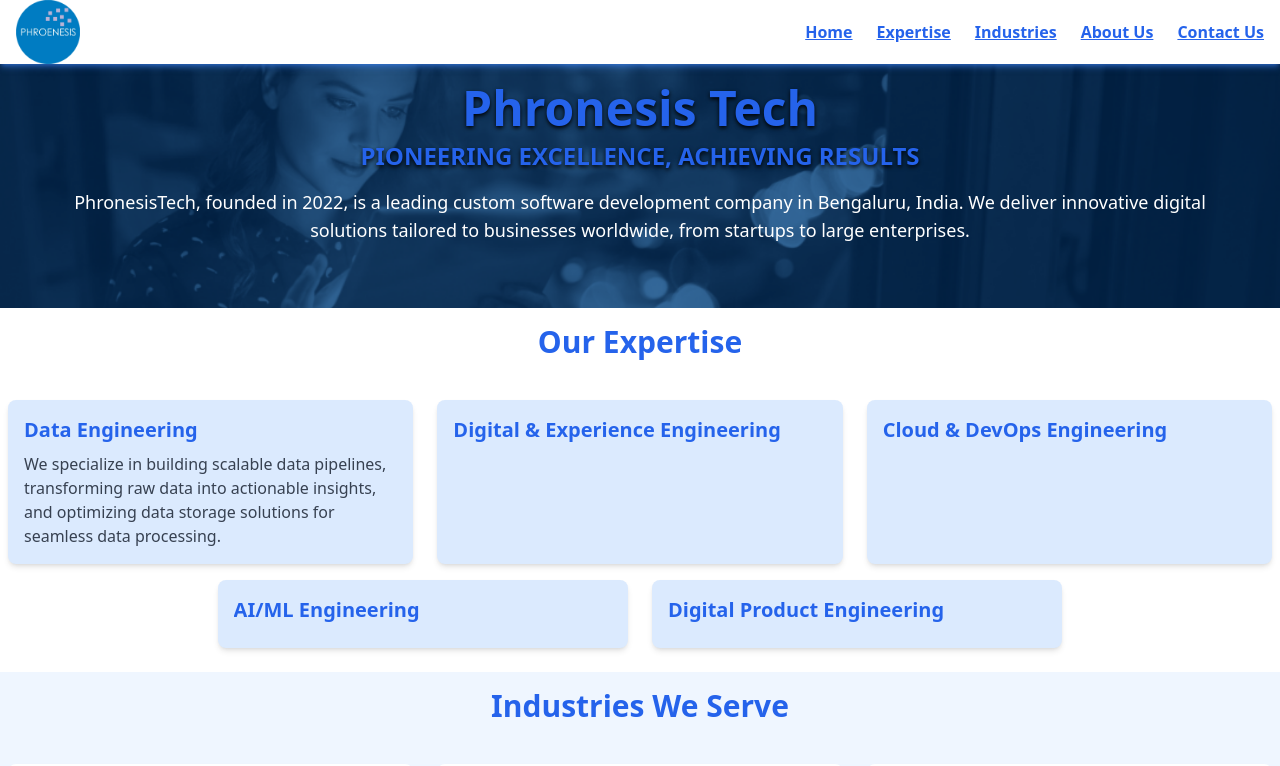
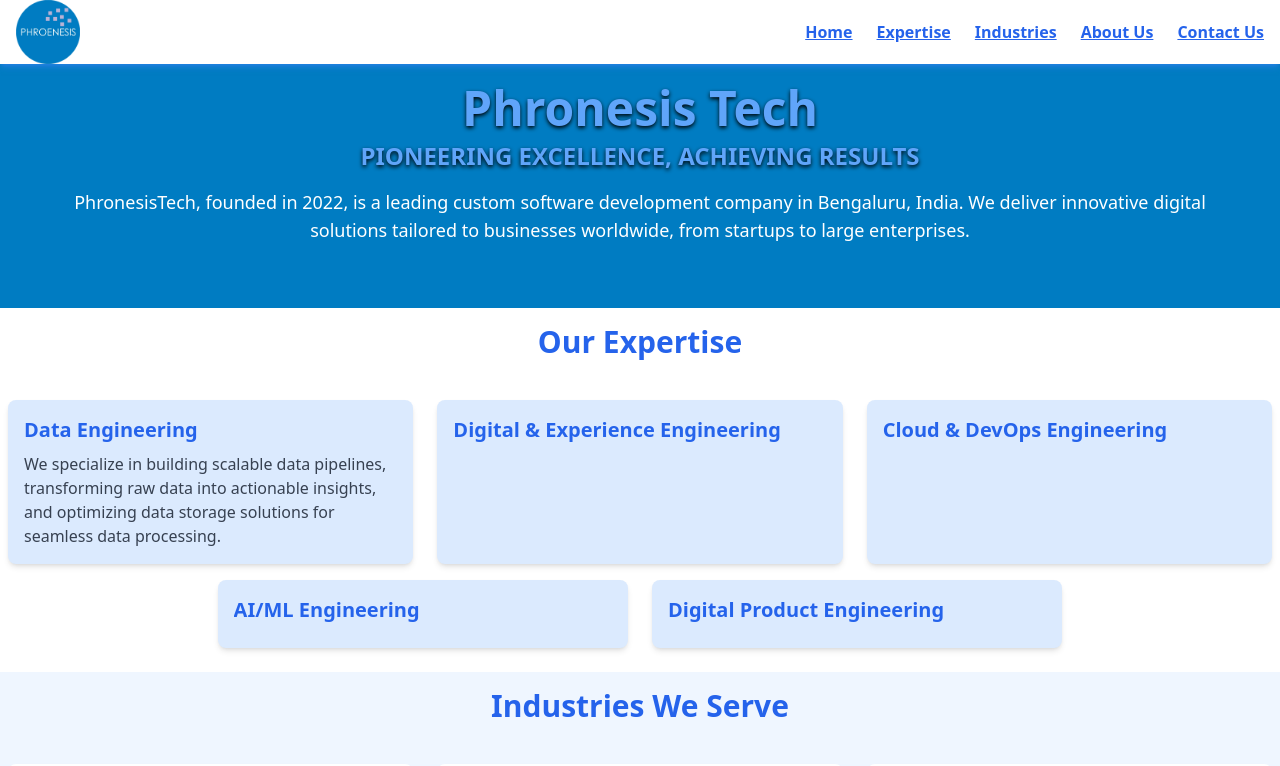
Before and after one commit to phronesistechgit/phronesistech_web, a React (Vite) app: page / in a window 1280 px wide. Shown: the top 766 px of the page. Built offline with nearby package versions, Linux system fonts and the light colour scheme.

Commit message:
removed bg image

```diff
--- a/src/components/Header.jsx
+++ b/src/components/Header.jsx
@@ -2,7 +2,7 @@
 import React from "react";
 import { Link } from "react-router-dom";
 import logo from "../assets/phronesis_logo.png"; // Import the logo file
-import hero from "../assets/hero.jpg"; // Import the logo file
+// import hero from "../assets/hero.jpg"; // Import the logo file
 
 const Header = () => {
 	return (
--- a/src/pages/HomePage.jsx
+++ b/src/pages/HomePage.jsx
@@ -2,17 +2,13 @@
 
 const HomePage = () => {
 	return (
-		<section
-			className="p-16 bg-cover bg-center text-center"
-			style={{
-				backgroundImage: "url('hero.jpg')",
-			}}>
+		<section className="p-16 bg-cover bg-center text-center bg-[#007CC2]">
 			<h1
 				className="mt-5 text-5xl font-bold drop-shadow-[0_2px_2px_rgba(0,0,0,1)]
- text-blue-600">
+ text-blue-400">
 				Phronesis Tech
 			</h1>
-			<h1 className="text-2xl mt-2 font-bold drop-shadow-[0_2px_2px_rgba(0,0,0,1)] text-blue-600">
+			<h1 className="text-2xl mt-2 font-bold drop-shadow-[0_2px_2px_rgba(0,0,0,1)] text-blue-400">
 				PIONEERING EXCELLENCE, ACHIEVING RESULTS
 			</h1>
 			<p className="text-white mt-4 text-lg">
```
